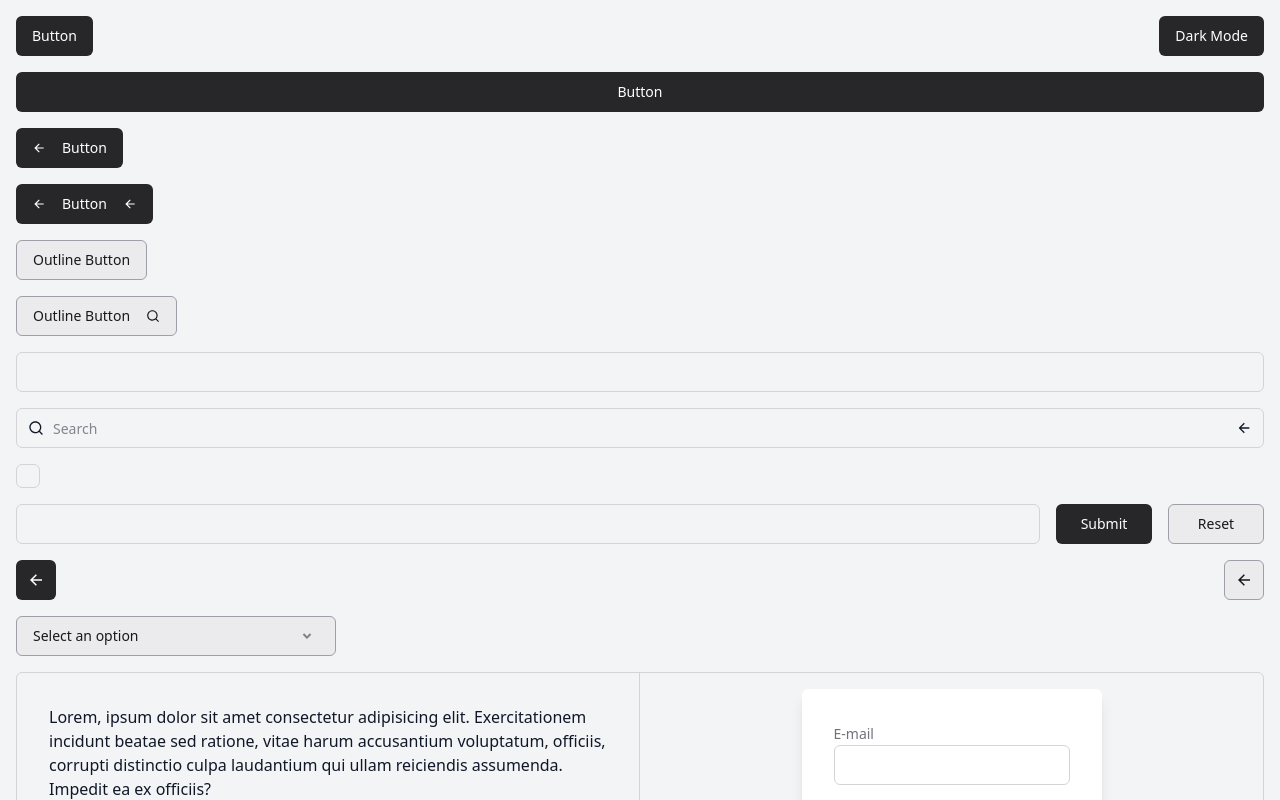
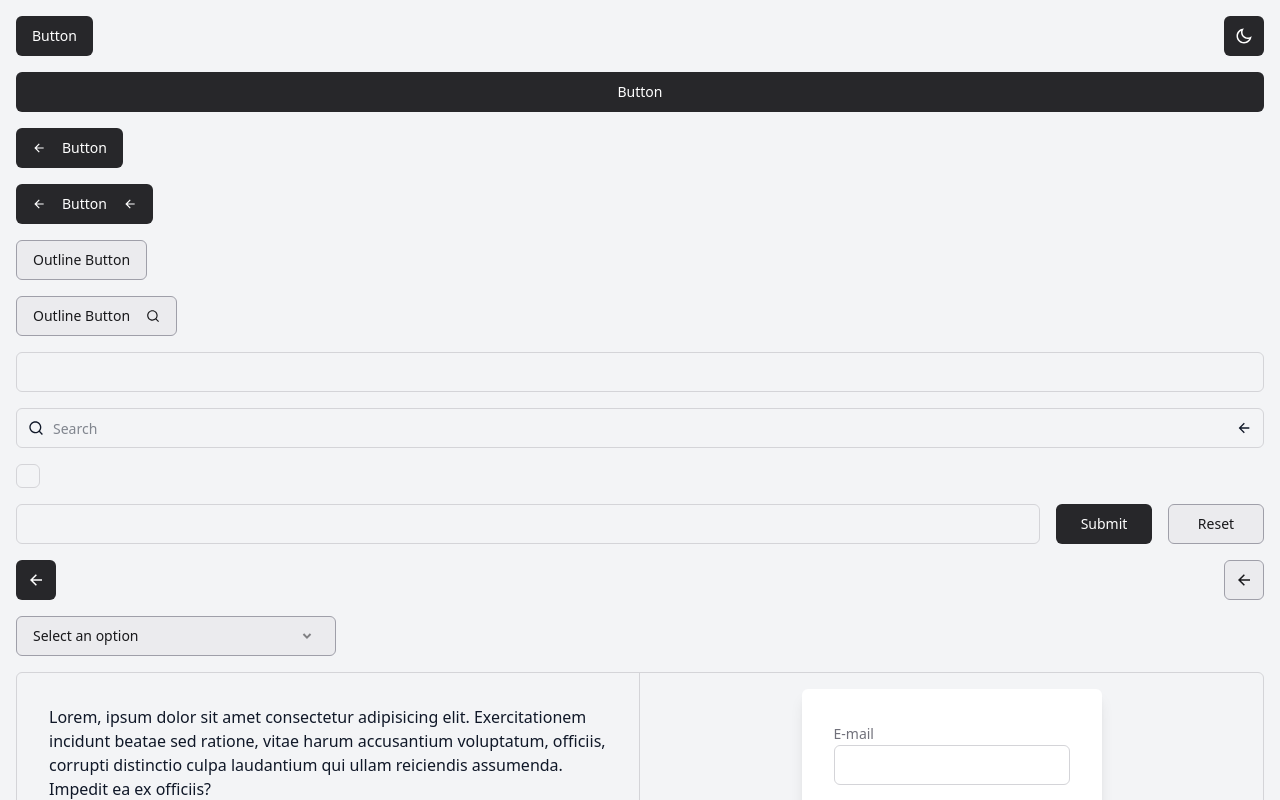
Before and after one commit to helixedra/react-jumpui-dev, a React (Vite) app: page / in a window 1280 px wide. Shown: the top 800 px of the page. Built offline with nearby package versions, Linux system fonts and the light colour scheme.

Commit message:
minor fixes

```diff
--- a/src/ToggleTheme.tsx
+++ b/src/ToggleTheme.tsx
@@ -1,5 +1,6 @@
 import { useState, useEffect } from "react";
 import { Button } from "./jump-ui";
+import { RiSunLine, RiMoonLine } from "react-icons/ri";
 
 export default function ThemeToggle() {
   const [darkMode, setDarkMode] = useState(() => {
@@ -34,8 +35,8 @@ export default function ThemeToggle() {
   }, [darkMode]);
 
   return (
-    <Button onClick={toggleTheme} className="absolute top-4 right-4">
-      {darkMode ? "Light Mode" : "Dark Mode"}
+    <Button iconButton onClick={toggleTheme} className="absolute top-4 right-4">
+      {darkMode ? <RiSunLine size={18} /> : <RiMoonLine size={18} />}
     </Button>
   );
 }
```
